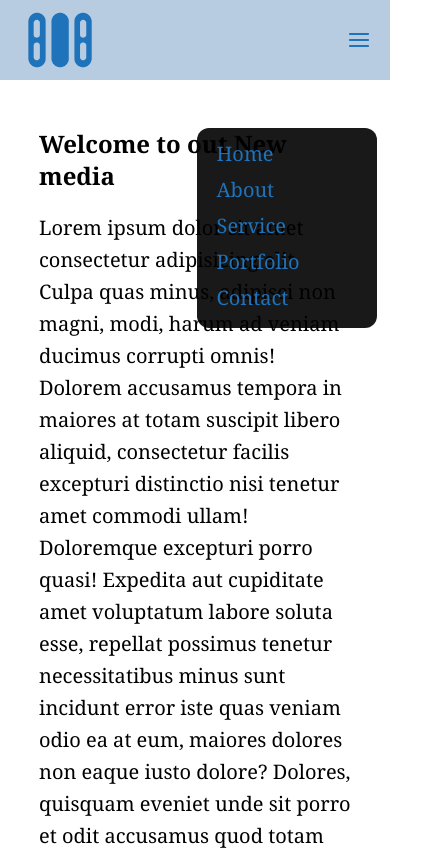
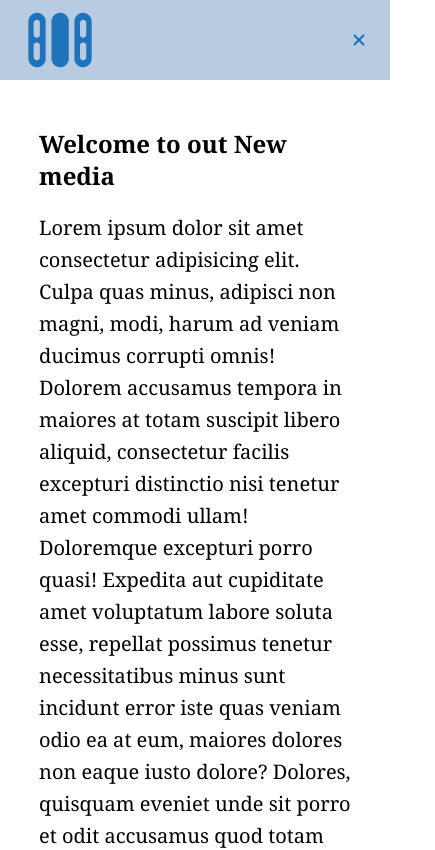
Before and after one commit to porashor/MusicEra, a React (Vite) app: page / in a window 390 px wide. Shown: the top 850 px of the page, 435 px wide, since content can reach past the window. Built offline with nearby package versions, Linux system fonts and the light colour scheme.

Commit message:
fixed all

```diff
--- a/src/Components/Navber.jsx
+++ b/src/Components/Navber.jsx
@@ -23,8 +23,8 @@ const Navber = () => {
             </ul>
             {/* mobile navbar  */}
             <div className='lg:hidden text-2xl relative'>
-                {nav ? <BiX onClick={()=>setNav(false)}/> : <CgMenu onClick={()=>setNav(true)}/>}
-                <div className={`w-[180px] min-h-[200px] absolute top-[100px] left-[-150px] bg-black/90 rounded-xl  ${nav? "hidden" : ""}`}>
+                {nav ? <CgMenu onClick={()=>setNav(false)}/> : <BiX onClick={()=>setNav(true)}/>}
+                <div className={`w-[180px] min-h-[200px] absolute top-[100px] left-[-150px] bg-black/90 rounded-xl  ${nav? "" : "hidden"}`}>
                     {/* nav text here  */}
                     <ul className={`text-xl  my-2 mx-3`}>
                     {navberLinks.map((item, index)=>(
--- a/src/Components/OurService.jsx
+++ b/src/Components/OurService.jsx
@@ -10,7 +10,7 @@ const OurService = () => {
         {/* header section  */}
         <Header> Our Service</Header>
         {/* main section  */}
-        <div className='grid grid-cols-2 md:grid-cols-3 xl:grid-cols-5 justify-center gap-[5rem] my-4'>{serviceData.map((item, index)=>(
+        <div className='grid grid-cols-1 md:grid-cols-2 lg:grid-cols-3 xl:grid-cols-5 justify-center gap-[5rem] my-4'>{serviceData.map((item, index)=>(
             <div className='w-[200px]' key={index}>
                 <div className='w-full aspect-square bg-custom rounded-full flex items-center justify-center my-6'>
                     <img className='w-[90px]' src={item.icon} alt="" />
```
